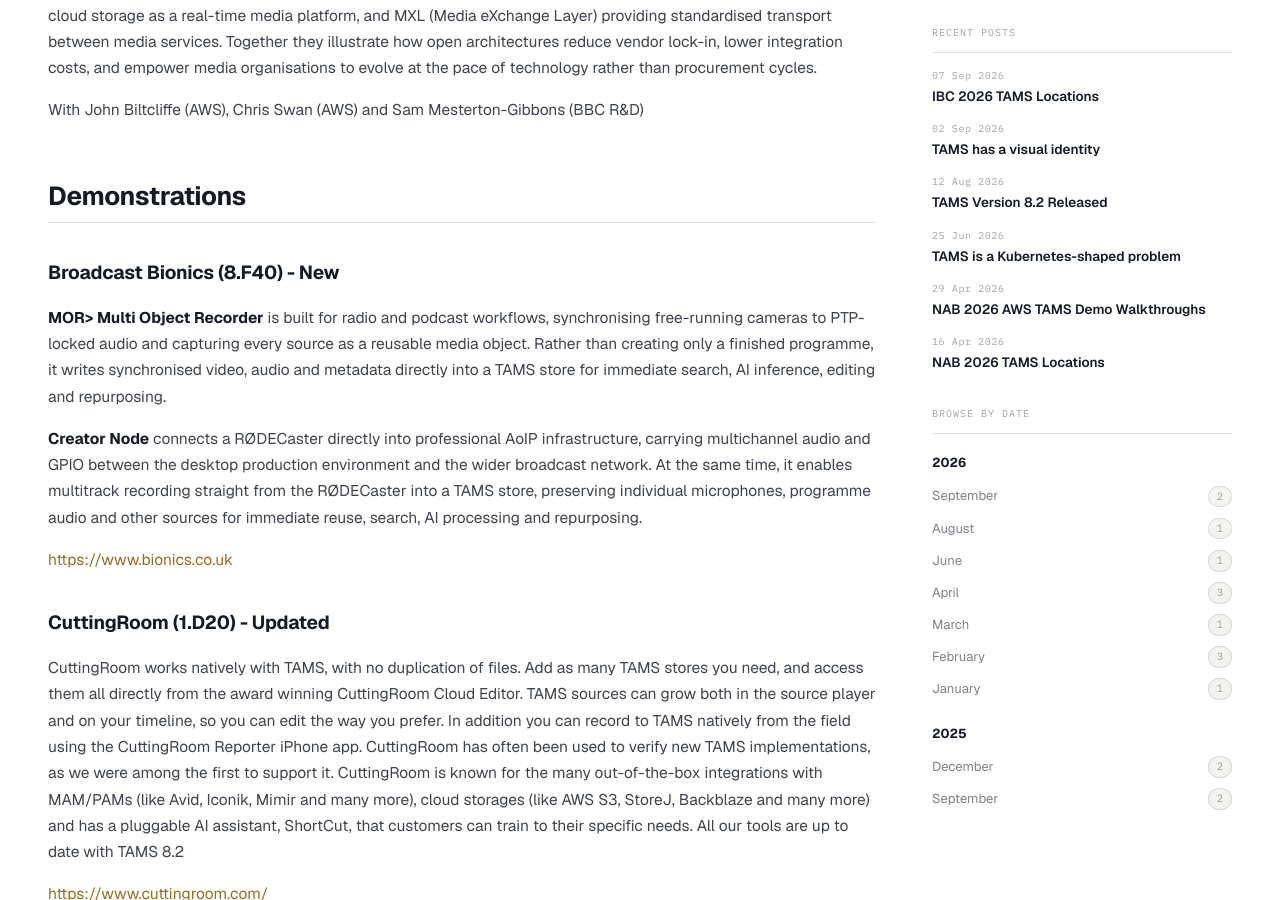
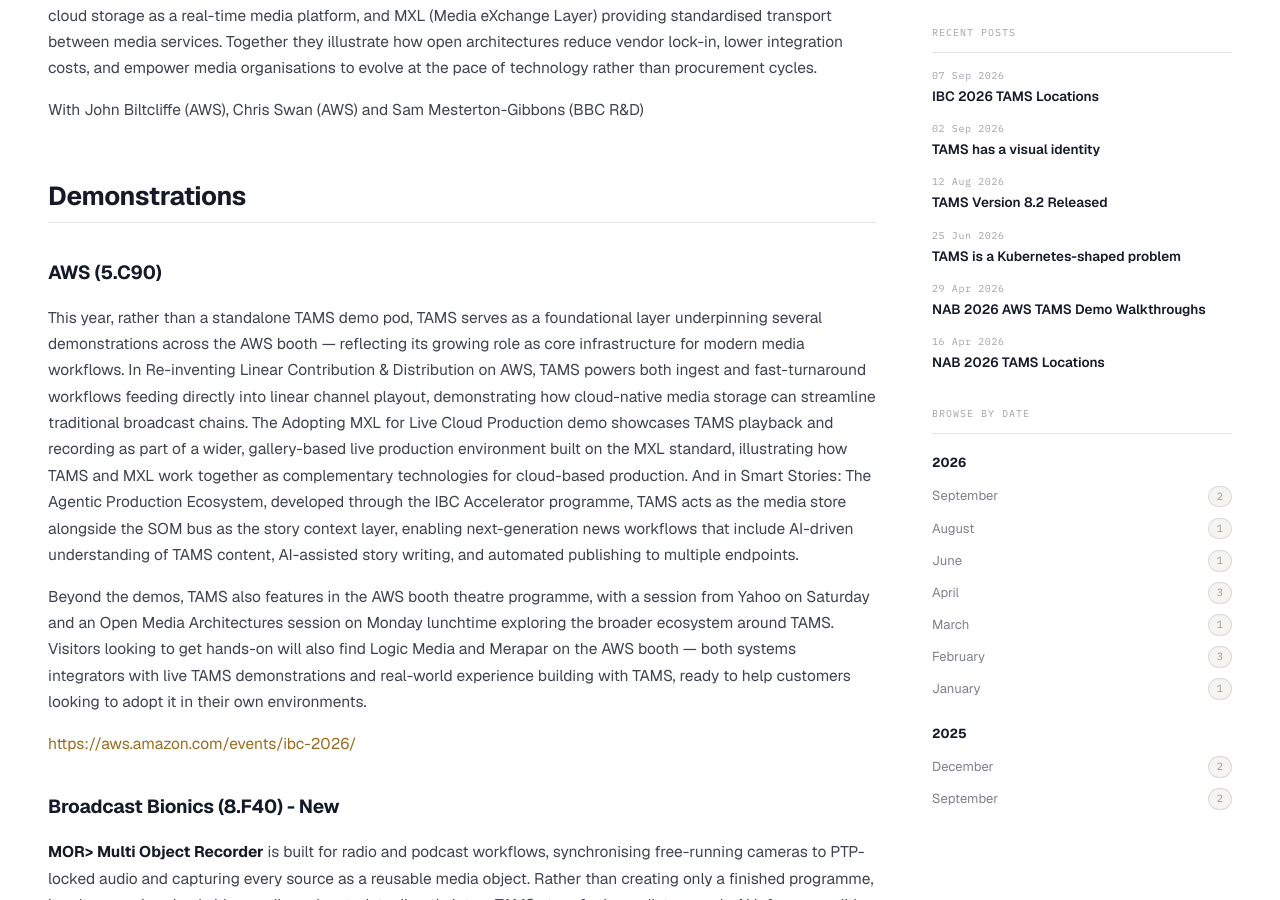
Before and after one commit to johnbilt/tams-website, a Jekyll site: the page built from _posts/2026-09-08-IBC2026.md, in a window 1280 px wide and 900 px high, scrolled down 3424 px. Built offline with Jekyll 4.4.1, drawn with Linux system fonts in a browser that asks for light colours.

Commit message:
Add AWS stand to blog

```diff
--- a/_posts/2026-09-08-IBC2026.md
+++ b/_posts/2026-09-08-IBC2026.md
@@ -102,6 +102,14 @@
 
 ## Demonstrations
 
+### AWS (5.C90)
+
+This year, rather than a standalone TAMS demo pod, TAMS serves as a foundational layer underpinning several demonstrations across the AWS booth — reflecting its growing role as core infrastructure for modern media workflows. In Re-inventing Linear Contribution & Distribution on AWS, TAMS powers both ingest and fast-turnaround workflows feeding directly into linear channel playout, demonstrating how cloud-native media storage can streamline traditional broadcast chains. The Adopting MXL for Live Cloud Production demo showcases TAMS playback and recording as part of a wider, gallery-based live production environment built on the MXL standard, illustrating how TAMS and MXL work together as complementary technologies for cloud-based production. And in Smart Stories: The Agentic Production Ecosystem, developed through the IBC Accelerator programme, TAMS acts as the media store alongside the SOM bus as the story context layer, enabling next-generation news workflows that include AI-driven understanding of TAMS content, AI-assisted story writing, and automated publishing to multiple endpoints.
+
+Beyond the demos, TAMS also features in the AWS booth theatre programme, with a session from Yahoo on Saturday and an Open Media Architectures session on Monday lunchtime exploring the broader ecosystem around TAMS. Visitors looking to get hands-on will also find Logic Media and Merapar on the AWS booth — both systems integrators with live TAMS demonstrations and real-world experience building with TAMS, ready to help customers looking to adopt it in their own environments.
+
+[https://aws.amazon.com/events/ibc-2026/](https://aws.amazon.com/events/ibc-2026/)
+
 ### Broadcast Bionics (8.F40) - New
 
 **MOR> Multi Object Recorder** is built for radio and podcast workflows, synchronising free-running cameras to PTP-locked audio and capturing every source as a reusable media object. Rather than creating only a finished programme, it writes synchronised video, audio and metadata directly into a TAMS store for immediate search, AI inference, editing and repurposing.
```
